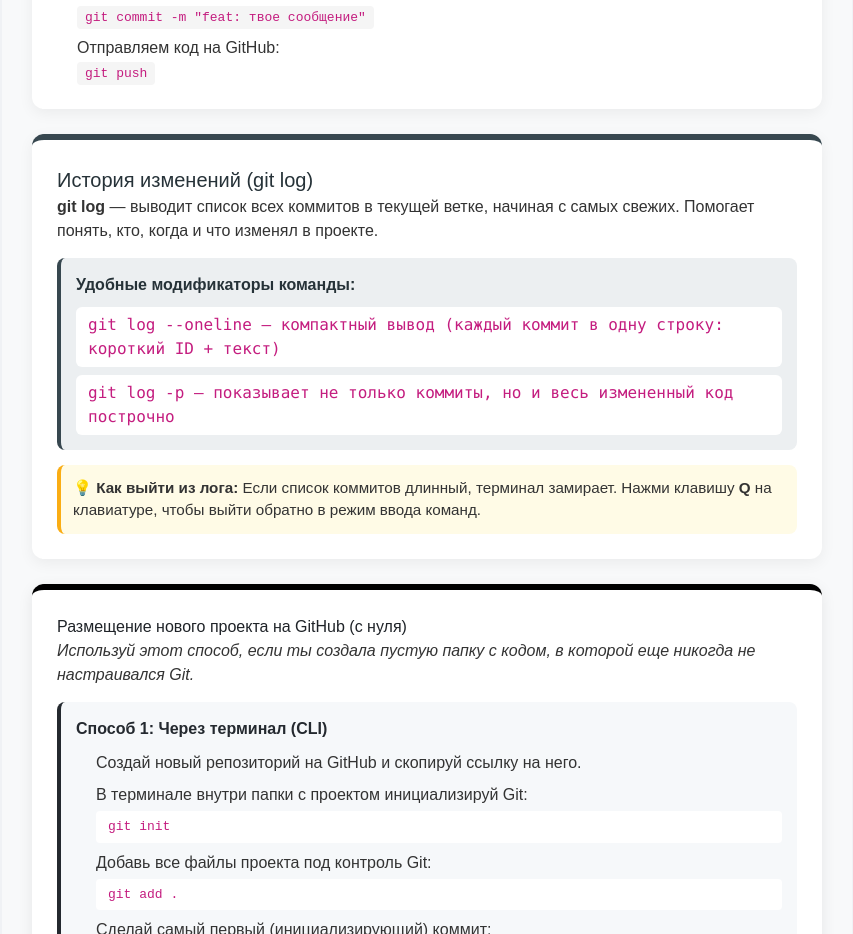
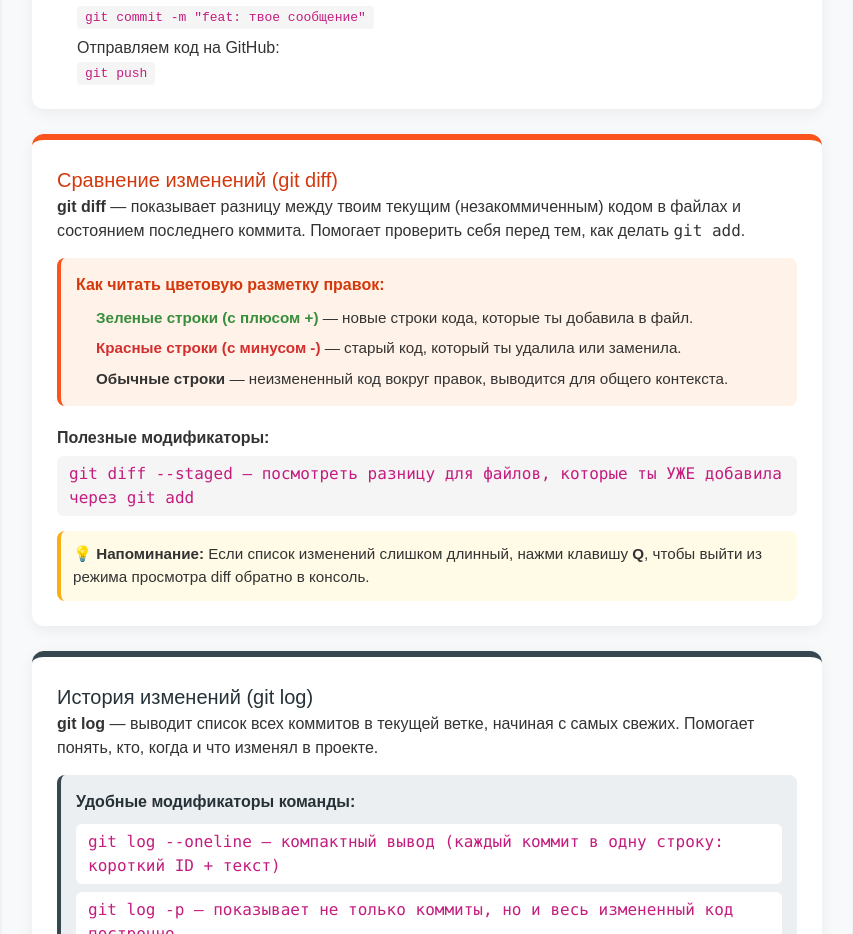
Before and after one commit to tymanskaya/next, a Next.js app: page /git in a window 1280 px wide. Shown: the part 960-1894 px from the top of the page, without its empty margins (213-1066 px from the left). Built offline with nearby package versions, Linux system fonts and the light colour scheme.

Commit message:
git/git diff

```diff
--- a/app/git/page.tsx
+++ b/app/git/page.tsx
@@ -122,6 +122,43 @@ export default function Page() {
                                     <code style={{ backgroundColor: '#f5f5f5', padding: '4px 8px', borderRadius: '4px', color: '#c41d7f', fontFamily: 'monospace' }}>git push</code>
                                 </li>
                             </ol>
+                        </div>
+                    </div>
+                </section>
+                <section style={{
+                    backgroundColor: '#fff',
+                    padding: '25px',
+                    borderRadius: '12px',
+                    borderTop: '6px solid #fa541c',
+                    boxShadow: '0 4px 15px rgba(0,0,0,0.06)',
+                    fontFamily: 'sans-serif'
+                }}>
+                    <h2 style={{ marginTop: 0, color: '#d4380d', fontSize: '20px' }}>Сравнение изменений (git diff)</h2>
+
+                    <div style={{ display: 'flex', flexDirection: 'column', gap: '15px' }}>
+                        <p><b>git diff</b> &mdash; показывает разницу между твоим текущим (незакоммиченным) кодом в файлах и состоянием последнего коммита. Помогает проверить себя перед тем, как делать <code>git add</code>.</p>
+
+                        {/* Разбор разметки */}
+                        <div style={{ backgroundColor: '#fff2e8', padding: '15px', borderRadius: '8px', borderLeft: '4px solid #fa541c' }}>
+                            <p style={{ fontWeight: 'bold', margin: '0 0 10px 0', color: '#d4380d' }}>Как читать цветовую разметку правок:</p>
+                            <ul style={{ margin: 0, paddingLeft: '20px', display: 'flex', flexDirection: 'column', gap: '8px', fontSize: '0.95em' }}>
+                                <li><span style={{ color: '#388e3c', fontWeight: 'bold' }}>Зеленые строки (с плюсом +)</span> &mdash; новые строки кода, которые ты добавила в файл.</li>
+                                <li><span style={{ color: '#d32f2f', fontWeight: 'bold' }}>Красные строки (с минусом -)</span> &mdash; старый код, который ты удалила или заменила.</li>
+                                <li><b>Обычные строки</b> &mdash; неизмененный код вокруг правок, выводится для общего контекста.</li>
+                            </ul>
+                        </div>
+
+                        {/* Полезные флаги */}
+                        <div>
+                            <p style={{ fontWeight: 'bold', margin: '5px 0 6px 0' }}>Полезные модификаторы:</p>
+                            <code style={{ backgroundColor: '#f5f5f5', padding: '6px 12px', borderRadius: '6px', color: '#c41d7f', display: 'block' }}>
+                                git diff --staged &mdash; посмотреть разницу для файлов, которые ты УЖЕ добавила через git add
+                            </code>
+                        </div>
+
+                        {/* Управление */}
+                        <div style={{ backgroundColor: '#fffbe6', padding: '12px', borderRadius: '8px', borderLeft: '4px solid #faad14', fontSize: '0.95em' }}>
+                            💡 <b>Напоминание:</b> Если список изменений слишком длинный, нажми клавишу <b>Q</b>, чтобы выйти из режима просмотра diff обратно в консоль.
                         </div>
                     </div>
                 </section>
```
